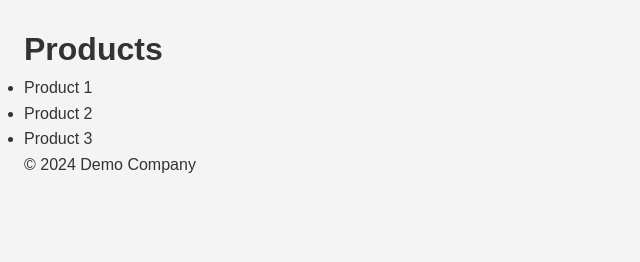
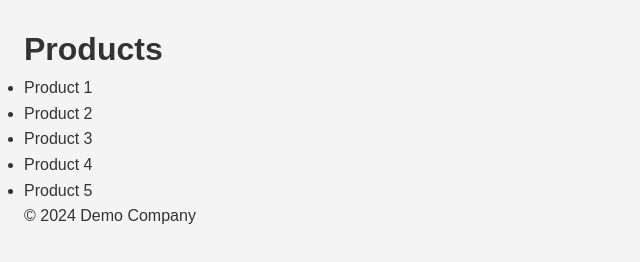
Before and after one commit to alce65/indra-03-11-demo-01, a plain HTML site: page docs/products/index.html in a window 1280 px wide. Shown: the whole page, without its empty margins (0-640 px from the left). Drawn offline with Linux system fonts and the light colour scheme.

Commit message:
Add new products as marketings say

```diff
--- a/docs/products/index.html
+++ b/docs/products/index.html
@@ -13,6 +13,8 @@
         <li>Product 1</li>
         <li>Product 2</li>
         <li>Product 3</li>
+        <li>Product 4</li>
+        <li>Product 5</li>
     </ul>
     <div id="product-details">
         <!-- Product details will be displayed here -->
```
